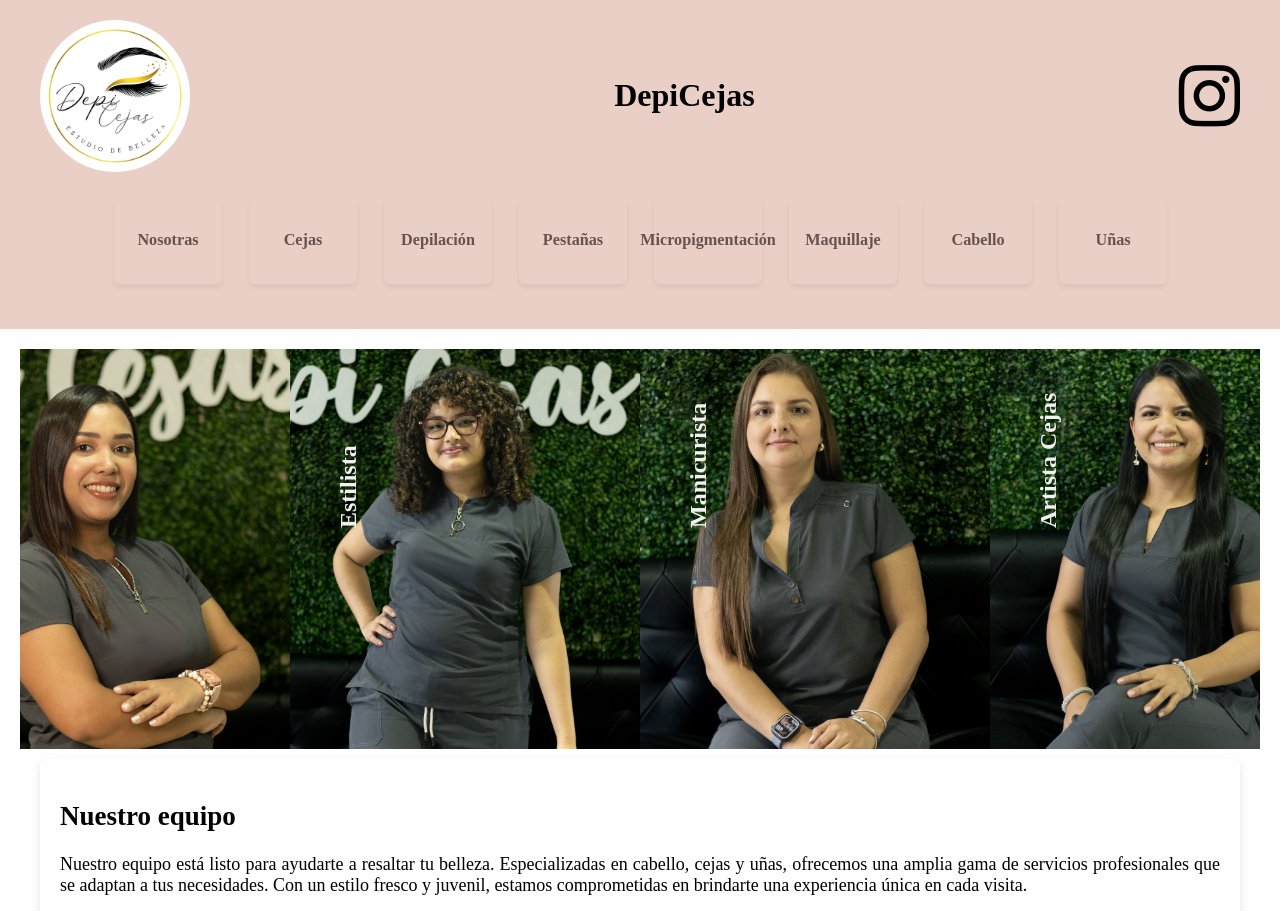
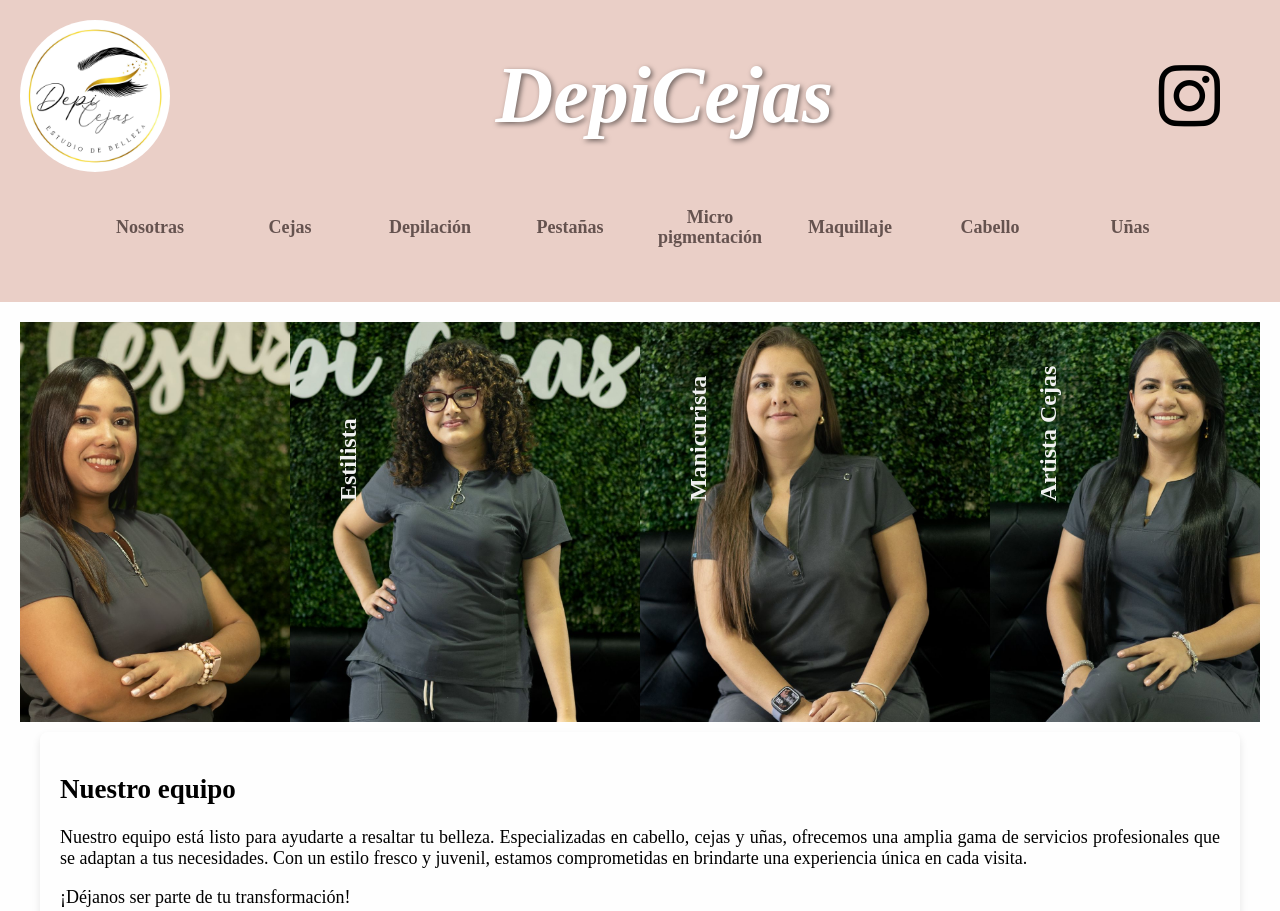
Before and after one commit to PamelaCHM/Proyecto-DepiCejas, a plain HTML site: page index.html in a window 1280 px wide. Shown: the top 911 px of the page. Drawn offline with Linux system fonts and the light colour scheme.

Commit message:
ultimo ajuste del css index

```diff
--- a/CSS/Estilos.css
+++ b/CSS/Estilos.css
@@ -32,18 +32,19 @@ body {
 header {
     display: flex;
     flex-direction: column;
-    align-items: center;
+    flex-wrap: wrap;
+
     background-color: rgb(234, 207, 199);
     padding: 20px;
     position: relative;
-    text-align: center;
+
+
 }
 
 .caja1 {
     display: flex;
     align-items: center;
     justify-content: space-between; /* Distribuye logo, título e ícono */
-
     background-color: rgb(234, 207, 199);
     width: 100%;
     max-width: 1200px; /* Limita el ancho del header */
@@ -57,8 +58,13 @@ h1 {
     margin: 0;
     text-align: center;
     flex-grow: 1; /* Ocupa espacio en el centro */
-
-}#LogoDepi {
+    font-style: italic;
+    font-size: 80px;
+    color: white;
+    font-weight: bolder;
+    text-shadow: 2px 2px 5px rgba(0, 0, 0, 0.5); /* Sombra al texto */
+}
+#LogoDepi {
     max-width: 150px;
     height: auto;
     border-radius: 55%;
@@ -88,11 +94,11 @@ h1 {
 /* Estilo del contenedor del menú */
 nav {
     display: flex;
-    gap: 15px;
+    gap: 10px;
     justify-content: center; /* Centra los elementos horizontalmente */
     align-items: center; /* Centra los elementos verticalmente */
     padding: 0;
-    margin: 20px;
+    margin: 10px;
 }
 
 /* Estilo de los enlaces del menú */
@@ -100,25 +106,27 @@ nav a {
     display: flex;
     justify-content: center; /* Centra el texto */
     align-items: center;
-    width: 120px; /* Tamaño del cuadro */
-    height: 97px;
-    border-radius: 7px;
-
+    width: 130px; /* Tamaño del cuadro */
+    height: 90px;
+    border-radius: 30px;
     color: #140101; /* Color del texto */
-    font-size: 18px; /* Tamaño del texto */
+    font-size: 20px; /* Tamaño del texto */
     font-weight: bold; /* Negrita */
     text-decoration: none; /* Elimina el subrayado */
     cursor: pointer;
     transition: all 0.3s ease; /* Transición suave */
-    box-shadow: 0 4px 6px rgba(0, 0, 0, 0.1); /* Sombra */
+    /*box-shadow: 0 4px 6px rgba(0, 0, 0, 0.1); /* Sombra */
     text-align: center;
+    transform: translateY(-3px); /* Efecto flotante */
+    /*box-shadow: 0px 12px 30px #ca8d8d ;*/
+
 }
 
 /* Efecto hover */
 nav a:hover {
     transform: scale(1.2); /* Agranda el botón */
-    background: #d6d6cc; /* Cambia el color de fondo */
-    box-shadow: 0 6px 10px rgba(0, 0, 0, 0.2);
+    background: #eccdd6; /* Cambia el color de fondo */
+    box-shadow: 0 6px 10px white;
     z-index: 1; /* Coloca el elemento encima de otros */
 }
 
--- a/index.html
+++ b/index.html
@@ -29,12 +29,12 @@
                         <i class="fa-brands fa-instagram iconInsta"></i>
                     </a>
             </div>
-            <nav>
+            <nav >
                 <a href="index.html">Nosotras</a>
                 <a href="Cejas.html">Cejas</a>
                 <a href="Depilacion.html">Depilación</a>
                 <a href="Pestañas.html">Pestañas</a>
-                <a href="Micropigmentacion.html">Micropigmentación</a>
+                <a href="Micropigmentacion.html">Micro <br>pigmentación</a>
                 <a href="Maquillaje.html">Maquillaje</a>
                 <a href="Cabello.html">Cabello</a>
                 <a href="Uñas.html">Uñas</a>
@@ -48,22 +48,23 @@
             <div class="imagen">
                 <h2 class="titulo-superior">Lashista</h2>
                 <img src="ImagenesAdicionales/LashistaJefa.jpeg" alt="Equipo DepiCejas">
-                <p class="texto-desplegable">Daniela Tovar: bla bla.</p>
+                <p class="texto-desplegable">Daniela Tovar: <br>Lashista profesional, micropigmentadora certificada y técnica en visagismo, enfocada en realzar la armonía facial y la belleza natural..</p>
             </div>
             <div class="imagen">
                 <h2 class="titulo-superior">Estilista</h2>
                 <img src="ImagenesAdicionales/Estilista.jpeg" alt="Cabello">
-                <p class="texto-desplegable">Carol Ortega: </p>
+                <p class="texto-desplegable">Carol Ortega:<br>Profesional especializada en técnicas avanzadas de coloración.
+                    Especialista en rizos, afros y ondas. </p>
             </div>
             <div class="imagen">
                 <h2 class="titulo-superior">Manicurista</h2>
                 <img src="ImagenesAdicionales/Manicurista.jpeg" alt="Maquillaje">
-                <p class="texto-desplegable">Kathya Quesada:</p>
+                <p class="texto-desplegable">Kathya Quesada: <br>Manicurista profesional con amplia experiencia en diseño y arte en uñas.</p>
             </div>
             <div class="imagen">
                 <h2 class="titulo-superior">Artista Cejas</h2>
                 <img src="ImagenesAdicionales/Lashista.jpeg" alt="Maquillaje">
-                <p class="texto-desplegable">Milagros Morillo</p>
+                <p class="texto-desplegable">Milagros Morillo: <br> Artista especializada en diseño de cejas y micropigmentación, con experiencia en la técnica de pestañas pelo a pelo.</p>
             </div>
 
 
```
Also changed, not shown: Cabello.html (+2 -2 lines), Cejas.html (+2 -2 lines), Depilacion.html (+2 -2 lines), Maquillaje.html (+2 -2 lines), Micropigmentacion.html (+2 -2 lines), Pestañas.html (+2 -2 lines), Uñas.html (+2 -2 lines).
